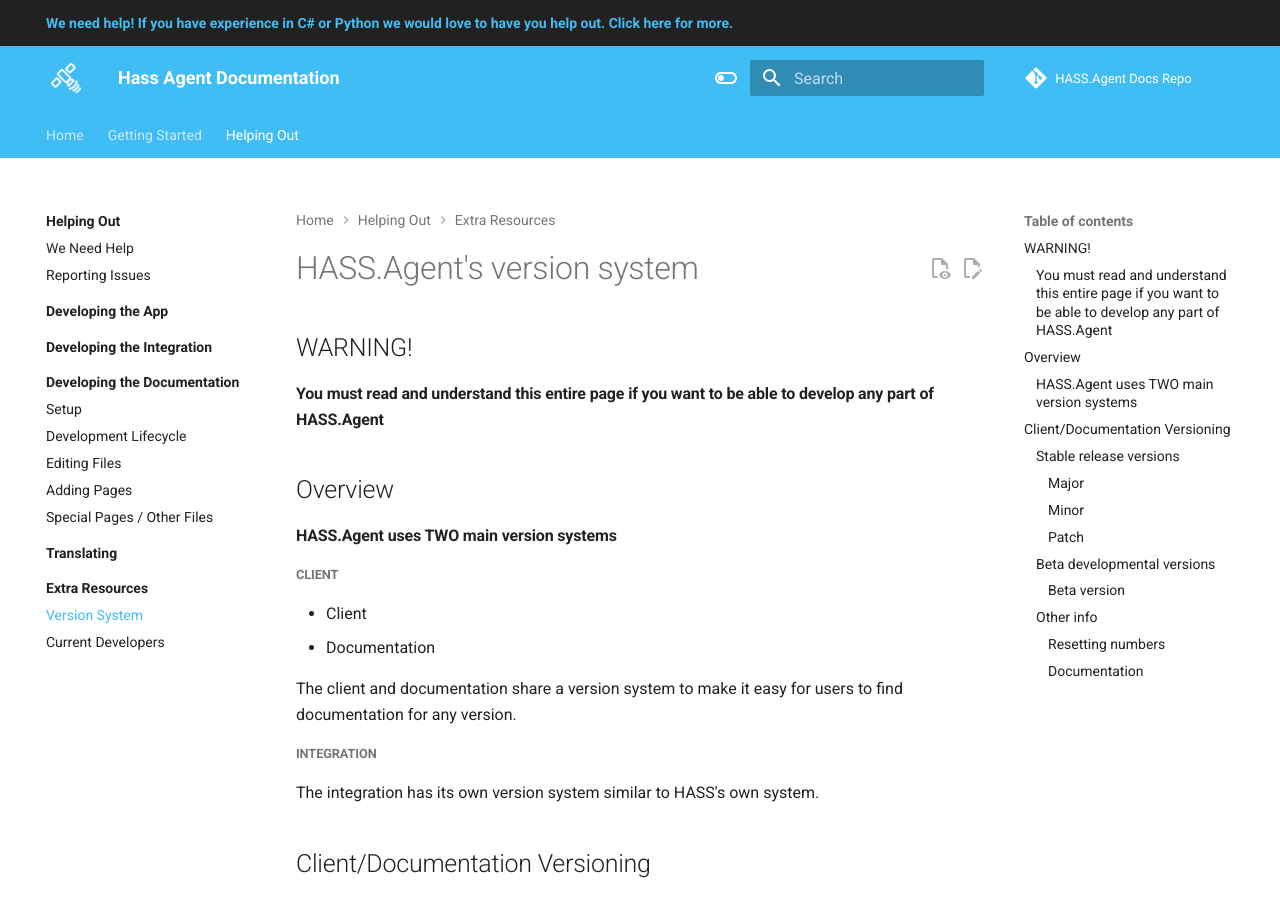
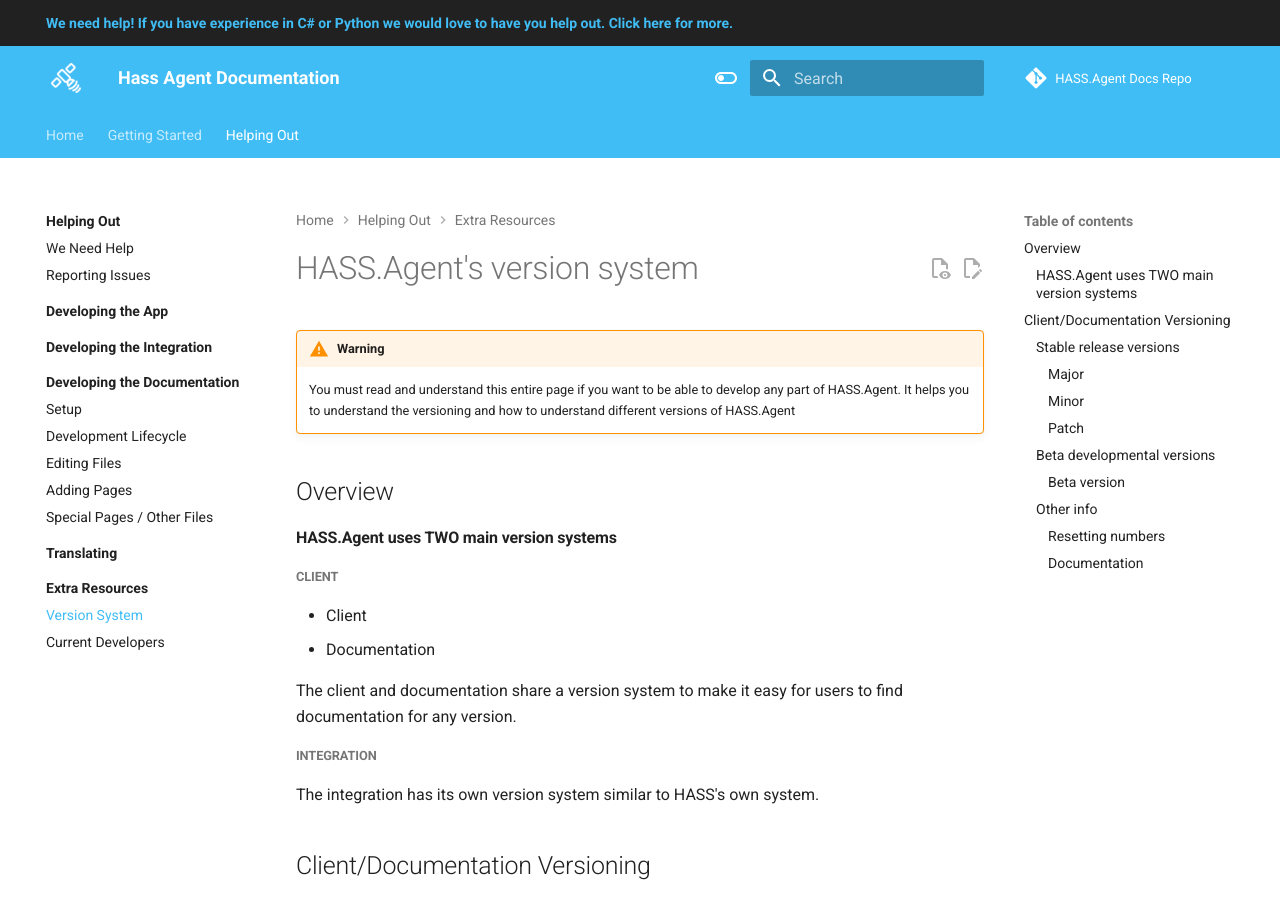
Before and after one commit to hass-agent/HASS.Agent-Documentation, an MkDocs documentation site: the page built from docs/contributing/developer-resources/version-system.md, in a window 1280 px wide and 900 px high. Built offline with MkDocs 1.6.1 and Material for MkDocs 9.7.7, drawn with Linux system fonts in a browser that asks for light colours; comment, search, counter and statistics services are not loaded; the version menu is left out.

Commit message:
Change version-system.md warning to Admonition

```diff
--- a/docs/contributing/developer-resources/version-system.md
+++ b/docs/contributing/developer-resources/version-system.md
@@ -1,8 +1,8 @@
 # HASS.Agent's version system
 
-## WARNING!
+!!! warning
 
-#### You must read and understand this entire page if you want to be able to develop any part of HASS.Agent
+    You must read and understand this entire page if you want to be able to develop any part of HASS.Agent. It helps you to understand the versioning and how to understand different versions of HASS.Agent
 
 ## Overview
 
```
